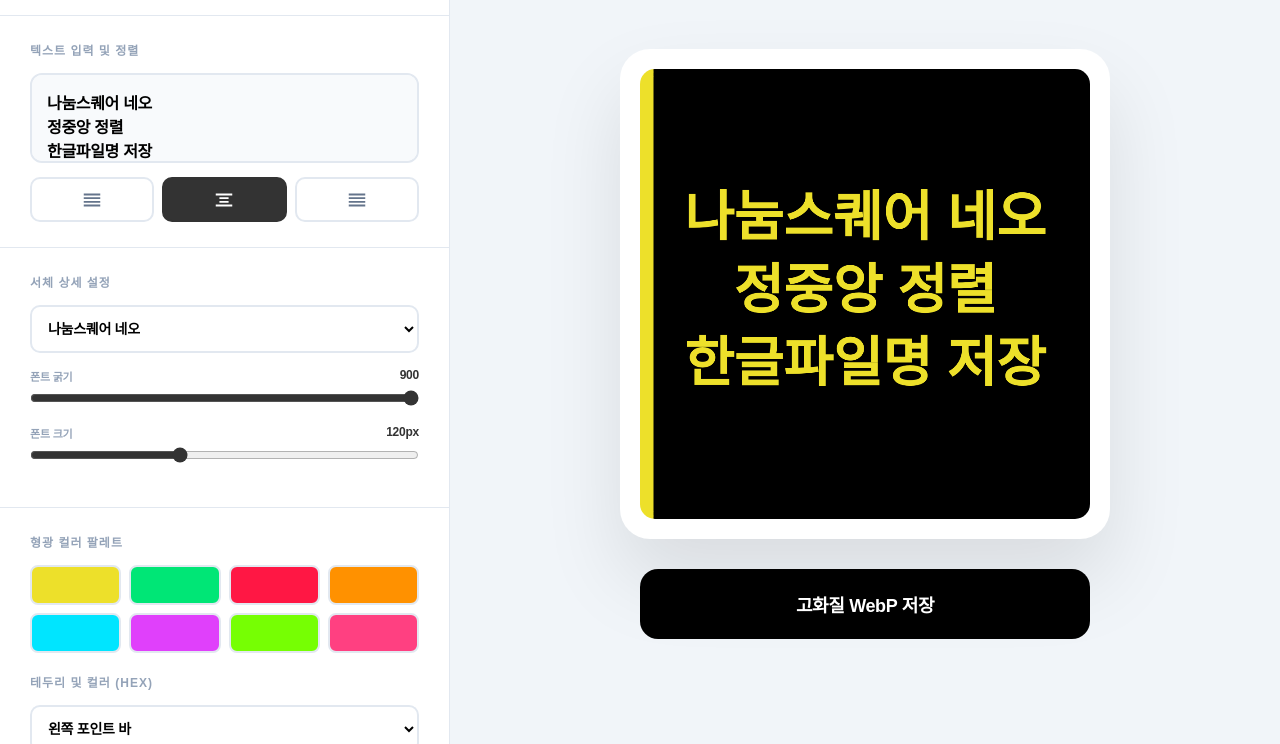
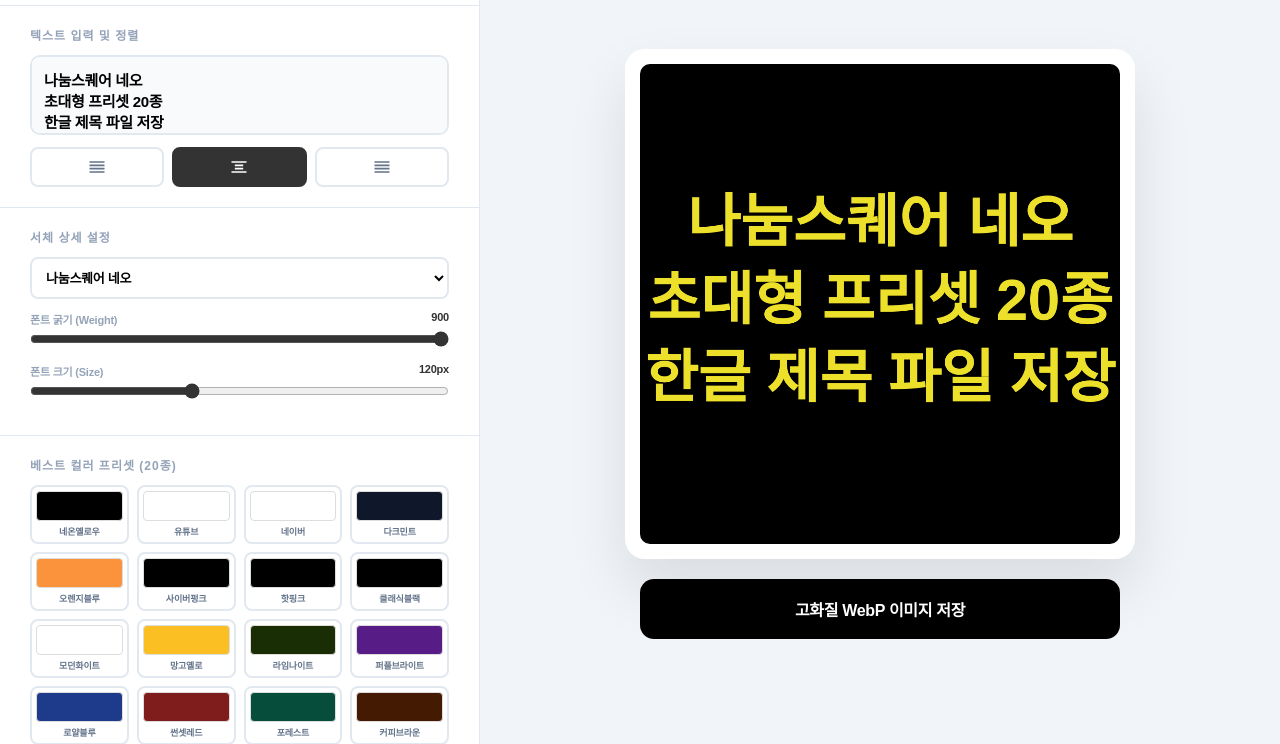
Before and after one commit to 304-crypto/sum2, a plain HTML site: page index.html in a window 1280 px wide. Shown: the part 56-800 px from the top of the page. Drawn offline with Linux system fonts and the light colour scheme; a web font is replaced by a local one.

Commit message:
Update index.html

```diff
--- a/index.html
+++ b/index.html
@@ -3,22 +3,29 @@
 <head>
     <meta charset="UTF-8">
     <meta name="viewport" content="width=device-width, initial-scale=1.0">
-    <title>Thumbnail Pro - Hangul SEO Edition</title>
+    <title>Thumbnail Master 9.0 - Mega Preset Edition</title>
 
-    <!-- 폰트 로드 -->
+    <!-- 폰트 로드: 나눔스퀘어 네오 & 프리텐다드 -->
     <link rel="stylesheet" type="text/css" href="https://hangeul.pstatic.net/hangeul_static/webfont/NanumSquareNeo/NanumSquareNeo.css">
     <link rel="stylesheet" as="style" crossorigin href="https://cdn.jsdelivr.net/gh/orioncactus/pretendard@v1.3.9/dist/web/static/pretendard.min.css" />
-    <link href="https://fonts.googleapis.com/css2?family=Black+Han+Sans&family=Do+Hyeon&family=Jua&family=Bagel+Fat+One&display=swap" rel="stylesheet">
 
+    <!-- 신규 및 기존 디자인 폰트 (눈누 CDN) -->
     <style>
+        @font-face { font-family: 'PyeongChangPeace-Bold'; src: url('https://fastly.jsdelivr.net/gh/projectnoonnu/noonfonts_2206-02@1.0/PyeongChangPeace-Bold.woff2') format('woff2'); }
+        @font-face { font-family: 'ChosunGu'; src: url('https://fastly.jsdelivr.net/gh/projectnoonnu/noonfonts_20-04@1.0/ChosunGu.woff') format('woff'); }
+        @font-face { font-family: 'KOTRA_HOPE'; src: url('https://fastly.jsdelivr.net/gh/projectnoonnu/noonfonts_20-10-21@1.0/KOTRA_HOPE.woff') format('woff'); }
+        @font-face { font-family: 'Hahmlet-Bold'; src: url('https://fastly.jsdelivr.net/gh/projectnoonnu/noonfonts_2110@1.0/Hahmlet-Bold.woff2') format('woff2'); }
+        @font-face { font-family: 'Galmuri11'; src: url('https://fastly.jsdelivr.net/gh/projectnoonnu/noonfonts_2207-01@1.1/Galmuri11.woff2') format('woff2'); }
         @font-face { font-family: 'TmonMonsori'; src: url('https://fastly.jsdelivr.net/gh/projectnoonnu/noonfonts_two@1.0/TmonMonsori.woff') format('woff'); }
         @font-face { font-family: 'GmarketSansBold'; src: url('https://fastly.jsdelivr.net/gh/projectnoonnu/noonfonts_2001@1.1/GmarketSansBold.woff') format('woff'); }
         @font-face { font-family: 'Esamanru'; src: url('https://fastly.jsdelivr.net/gh/projectnoonnu/noonfonts_20-04@2.1/EsamanruBold.woff') format('woff'); }
+    </style>
 
+    <style>
         :root {
             --bg-main: #f1f5f9;
             --sidebar-bg: #ffffff;
-            --accent: #ede02a;
+            --accent: #3b82f6;
             --border: #e2e8f0;
         }
 
@@ -26,59 +33,59 @@
         body { background-color: var(--bg-main); display: flex; height: 100vh; overflow: hidden; }
 
         /* 사이드바 */
-        .sidebar { width: 450px; background: var(--sidebar-bg); border-right: 1px solid var(--border); display: flex; flex-direction: column; height: 100%; overflow-y: auto; }
-        .sidebar-header { padding: 25px 30px; border-bottom: 1px solid var(--border); }
+        .sidebar { width: 480px; background: var(--sidebar-bg); border-right: 1px solid var(--border); display: flex; flex-direction: column; height: 100%; overflow-y: auto; }
+        .sidebar-header { padding: 20px 30px; border-bottom: 1px solid var(--border); background: #fff; position: sticky; top: 0; z-index: 10; }
         .sidebar-header h1 { font-size: 18px; font-weight: 900; color: #333; }
 
-        .config-section { padding: 25px 30px; border-bottom: 1px solid var(--border); }
-        .config-title { font-size: 12px; font-weight: 800; color: #94a3b8; margin-bottom: 15px; text-transform: uppercase; letter-spacing: 1px; }
+        .config-section { padding: 20px 30px; border-bottom: 1px solid var(--border); }
+        .config-title { font-size: 12px; font-weight: 800; color: #94a3b8; margin-bottom: 12px; text-transform: uppercase; letter-spacing: 1px; }
 
-        textarea { width: 100%; padding: 15px; border: 2px solid var(--border); border-radius: 12px; font-size: 16px; font-weight: 700; resize: none; min-height: 90px; background: #f8fafc; }
+        textarea { width: 100%; padding: 12px; border: 2px solid var(--border); border-radius: 10px; font-size: 15px; font-weight: 700; resize: none; min-height: 80px; background: #f8fafc; }
 
         /* 정렬 아이콘 버튼 */
-        .align-group { display: flex; gap: 8px; margin-top: 10px; }
-        .align-btn { flex: 1; height: 45px; border: 2px solid var(--border); border-radius: 10px; background: #fff; cursor: pointer; display: flex; align-items: center; justify-content: center; }
-        .align-btn svg { width: 22px; height: 22px; fill: #64748b; }
+        .align-group { display: flex; gap: 8px; margin-top: 8px; }
+        .align-btn { flex: 1; height: 40px; border: 2px solid var(--border); border-radius: 8px; background: #fff; cursor: pointer; display: flex; align-items: center; justify-content: center; transition: 0.2s; }
+        .align-btn svg { width: 20px; height: 20px; fill: #64748b; }
         .align-btn.active { background: #333; border-color: #333; }
         .align-btn.active svg { fill: #fff; }
 
-        .select, .hex-input { width: 100%; height: 48px; padding: 0 12px; border: 2px solid var(--border); border-radius: 10px; font-size: 14px; font-weight: 700; background: #fff; }
+        .select, .hex-input { width: 100%; height: 42px; padding: 0 10px; border: 2px solid var(--border); border-radius: 8px; font-size: 13px; font-weight: 700; background: #fff; }
 
-        /* 형광 팔레트 */
-        .neon-palette { display: grid; grid-template-columns: repeat(4, 1fr); gap: 8px; margin-bottom: 20px; }
-        .neon-btn { height: 40px; border-radius: 8px; border: 2px solid var(--border); cursor: pointer; }
+        /* 프리셋 20개 그리드 */
+        .preset-grid { display: grid; grid-template-columns: repeat(4, 1fr); gap: 8px; }
+        .preset-card { border: 2px solid var(--border); border-radius: 8px; padding: 4px; cursor: pointer; text-align: center; transition: 0.2s; }
+        .preset-card:hover { border-color: #333; transform: scale(1.05); }
+        .preset-box { width: 100%; height: 30px; border-radius: 4px; margin-bottom: 4px; }
+        .preset-label { font-size: 9px; font-weight: 800; color: #64748b; white-space: nowrap; overflow: hidden; }
 
         /* 메인 영역 */
-        .main-content { flex: 1; display: flex; flex-direction: column; align-items: center; padding: 40px; justify-content: center; }
-        .preview-wrap { background: #fff; padding: 20px; border-radius: 30px; box-shadow: 0 40px 80px rgba(0,0,0,0.1); }
-        canvas { width: 450px; height: 450px; border-radius: 15px; display: block; }
+        .main-content { flex: 1; display: flex; flex-direction: column; align-items: center; padding: 20px; justify-content: center; }
+        .preview-wrap { background: #fff; padding: 15px; border-radius: 20px; box-shadow: 0 30px 60px rgba(0,0,0,0.1); }
+        canvas { width: 480px; height: 480px; border-radius: 10px; display: block; }
 
-        .btn-download { width: 100%; max-width: 450px; margin-top: 30px; padding: 22px; background: #000; color: #fff; border: none; border-radius: 18px; font-size: 18px; font-weight: 900; cursor: pointer; }
+        .btn-download { width: 100%; max-width: 480px; margin-top: 20px; padding: 18px; background: #000; color: #fff; border: none; border-radius: 14px; font-size: 16px; font-weight: 900; cursor: pointer; transition: 0.3s; }
+        .btn-download:hover { background: #333; transform: translateY(-3px); }
 
-        .range-wrap { margin-bottom: 15px; }
-        .range-header { display: flex; justify-content: space-between; margin-bottom: 6px; font-size: 11px; font-weight: 800; color: #94a3b8; }
-        .range-val { color: #333; font-size: 12px; }
+        .range-wrap { margin-bottom: 12px; }
+        .range-header { display: flex; justify-content: space-between; margin-bottom: 4px; font-size: 11px; font-weight: 800; color: #94a3b8; }
+        .range-val { color: #333; }
         input[type="range"] { width: 100%; accent-color: #333; cursor: pointer; }
 
-        .color-group { display: flex; gap: 8px; align-items: center; margin-bottom: 12px; }
-        .color-input { width: 48px; height: 48px; padding: 3px; border: 2px solid var(--border); border-radius: 10px; cursor: pointer; }
-
-        .preset-grid { display: grid; grid-template-columns: repeat(3, 1fr); gap: 10px; }
-        .preset-card { border: 2px solid var(--border); border-radius: 10px; padding: 6px; cursor: pointer; text-align: center; }
-        .preset-box { width: 100%; height: 35px; border-radius: 6px; margin-bottom: 5px; }
+        .color-group { display: flex; gap: 8px; align-items: center; margin-bottom: 8px; }
+        .color-input { width: 40px; height: 40px; padding: 2px; border: 2px solid var(--border); border-radius: 8px; cursor: pointer; }
     </style>
 </head>
 <body>
 
 <aside class="sidebar">
     <div class="sidebar-header">
-        <h1>Thumbnail Maker 7.0</h1>
+        <h1>Thumbnail Master 9.0</h1>
     </div>
 
     <!-- 1. 텍스트 설정 -->
     <div class="config-section">
         <div class="config-title">텍스트 입력 및 정렬</div>
-        <textarea id="text-input">나눔스퀘어 네오&#10;정중앙 정렬&#10;한글파일명 저장</textarea>
+        <textarea id="text-input">나눔스퀘어 네오&#10;초대형 프리셋 20종&#10;한글 제목 파일 저장</textarea>
         <div class="align-group">
             <button class="align-btn" data-align="left"><svg viewBox="0 0 24 24"><path d="M3 15h18v-2H3v2zm0 4h18v-2H3v2zm0-8h18V9H3v2zm0-6v2h18V5H3z"/></svg></button>
             <button class="align-btn active" data-align="center"><svg viewBox="0 0 24 24"><path d="M7 15h10v-2H7v2zm-4 4h18v-2H3v2zm4-8h10V9H7v2zm-4-6v2h18V5H3z"/></svg></button>
@@ -86,62 +93,54 @@
         </div>
     </div>
 
-    <!-- 2. 폰트 및 굵기 -->
+    <!-- 2. 폰트 설정 (5개 추가됨) -->
     <div class="config-section">
         <div class="config-title">서체 상세 설정</div>
-        <select id="font-family" class="select" style="margin-bottom:15px;">
-            <option value="NanumSquareNeo" selected>나눔스퀘어 네오</option>
-            <option value="Pretendard">프리텐다드</option>
-            <option value="TmonMonsori">티몬 몬소리</option>
-            <option value="GmarketSansBold">G마켓 산스</option>
-            <option value="Esamanru">이사만루</option>
+        <select id="font-family" class="select" style="margin-bottom:12px;">
+            <optgroup label="추천 고딕">
+                <option value="NanumSquareNeo" selected>나눔스퀘어 네오</option>
+                <option value="Pretendard">프리텐다드</option>
+                <option value="ChosunGu">조선견고딕 (NEW)</option>
+                <option value="PyeongChangPeace-Bold">평창평화체 (NEW)</option>
+            </optgroup>
+            <optgroup label="디자인/감성">
+                <option value="KOTRA_HOPE">코트라 희망체 (NEW)</option>
+                <option value="Hahmlet-Bold">함렛 세리프 (NEW)</option>
+                <option value="Galmuri11">갈무리11 도트 (NEW)</option>
+                <option value="TmonMonsori">티몬 몬소리</option>
+                <option value="Bagel Fat One">베이글 팻</option>
+                <option value="Esamanru">이사만루</option>
+            </optgroup>
         </select>
         <div class="range-wrap">
-            <div class="range-header"><span>폰트 굵기</span><span class="range-val" id="fw-val">900</span></div>
+            <div class="range-header"><span>폰트 굵기 (Weight)</span><span class="range-val" id="fw-val">900</span></div>
             <input type="range" id="font-weight" min="100" max="900" step="100" value="900">
         </div>
         <div class="range-wrap">
-            <div class="range-header"><span>폰트 크기</span><span class="range-val" id="fs-val">120px</span></div>
+            <div class="range-header"><span>폰트 크기 (Size)</span><span class="range-val" id="fs-val">120px</span></div>
             <input type="range" id="font-size" min="40" max="250" value="120">
         </div>
     </div>
 
-    <!-- 3. 컬러 설정 -->
+    <!-- 3. 컬러 프리셋 (20개) -->
     <div class="config-section">
-        <div class="config-title">형광 컬러 팔레트</div>
-        <div class="neon-palette">
-            <button class="neon-btn" style="background:#ede02a;" data-color="#ede02a"></button>
-            <button class="neon-btn" style="background:#00e676;" data-color="#00e676"></button>
-            <button class="neon-btn" style="background:#ff1744;" data-color="#ff1744"></button>
-            <button class="neon-btn" style="background:#ff9100;" data-color="#ff9100"></button>
-            <button class="neon-btn" style="background:#00e5ff;" data-color="#00e5ff"></button>
-            <button class="neon-btn" style="background:#e040fb;" data-color="#e040fb"></button>
-            <button class="neon-btn" style="background:#76ff03;" data-color="#76ff03"></button>
-            <button class="neon-btn" style="background:#ff4081;" data-color="#ff4081"></button>
-        </div>
-        <div class="config-title">테두리 및 컬러 (HEX)</div>
-        <select id="border-mode" class="select" style="margin-bottom:15px;">
-            <option value="none">테두리 없음</option>
-            <option value="all">4면 전체 테두리</option>
-            <option value="left" selected>왼쪽 포인트 바</option>
-            <option value="top">상단 포인트 바</option>
-        </select>
+        <div class="config-title">베스트 컬러 프리셋 (20종)</div>
+        <div class="preset-grid" id="preset-grid"></div>
+    </div>
+
+    <!-- 4. 커스텀 컬러 -->
+    <div class="config-section">
+        <div class="config-title">직접 색상 지정</div>
         <div class="color-group">
             <input type="color" id="bg-picker" class="color-input" value="#000000">
             <input type="text" id="bg-hex" class="hex-input" value="#000000">
-            <label>배경</label>
+            <label style="font-size:11px; font-weight:800;">배경</label>
         </div>
         <div class="color-group">
             <input type="color" id="text-picker" class="color-input" value="#ede02a">
             <input type="text" id="text-hex" class="hex-input" value="#ede02a">
-            <label>글자</label>
+            <label style="font-size:11px; font-weight:800;">글자</label>
         </div>
-    </div>
-
-    <!-- 4. 프리셋 -->
-    <div class="config-section">
-        <div class="config-title">추천 프리셋</div>
-        <div class="preset-grid" id="preset-grid"></div>
     </div>
 </aside>
 
@@ -149,20 +148,35 @@
     <div class="preview-wrap">
         <canvas id="preview-canvas" width="1000" height="1000"></canvas>
     </div>
-    <button class="btn-download" id="download-btn">고화질 WebP 저장</button>
+    <button class="btn-download" id="download-btn">고화질 WebP 이미지 저장</button>
 </main>
 
 <script>
     const canvas = document.getElementById('preview-canvas');
     const ctx = canvas.getContext('2d');
 
+    // 눈에 띄는 프리셋 20종
     const presets = [
-        { name: '네온', bg: '#000000', text: '#ede02a' },
-        { name: '네이버', bg: '#ffffff', text: '#00d179' },
-        { name: '유튜브', bg: '#ffffff', text: '#ff0000' },
-        { name: '다크', bg: '#1e293b', text: '#ffffff' },
-        { name: '사이버', bg: '#000000', text: '#00f2ff' },
-        { name: '오렌지', bg: '#ff9500', text: '#ffffff' }
+        { n: '네온옐로우', bg: '#000000', tx: '#ede02a' },
+        { n: '유튜브', bg: '#ffffff', tx: '#ff0000' },
+        { n: '네이버', bg: '#ffffff', tx: '#00d179' },
+        { n: '다크민트', bg: '#0f172a', tx: '#2dd4bf' },
+        { n: '오렌지블루', bg: '#fb923c', tx: '#eff6ff' },
+        { n: '사이버펑크', bg: '#000000', tx: '#00f2ff' },
+        { n: '핫핑크', bg: '#000000', tx: '#ff007f' },
+        { n: '클래식블랙', bg: '#000000', tx: '#ffffff' },
+        { n: '모던화이트', bg: '#ffffff', tx: '#000000' },
+        { n: '망고옐로', bg: '#fbbf24', tx: '#000000' },
+        { n: '라임나이트', bg: '#1a2e05', tx: '#bef264' },
+        { n: '퍼플브라이트', bg: '#581c87', tx: '#f5d0fe' },
+        { n: '로얄블루', bg: '#1e3a8a', tx: '#ffffff' },
+        { n: '썬셋레드', bg: '#7f1d1d', tx: '#fecaca' },
+        { n: '포레스트', bg: '#064e3b', tx: '#a7f3d0' },
+        { n: '커피브라운', bg: '#451a03', tx: '#fed7aa' },
+        { n: '스카이블루', bg: '#0c4a6e', tx: '#bae6fd' },
+        { n: '럭셔리골드', bg: '#1c1917', tx: '#fbbf24' },
+        { n: '캔디팝', bg: '#fdf2f8', tx: '#db2777' },
+        { n: '시크그레이', bg: '#334155', tx: '#f1f5f9' }
     ];
 
     let currentAlign = 'center';
@@ -172,7 +186,6 @@
         font: document.getElementById('font-family'),
         weight: document.getElementById('font-weight'),
         size: document.getElementById('font-size'),
-        mode: document.getElementById('border-mode'),
         bgP: document.getElementById('bg-picker'), bgH: document.getElementById('bg-hex'),
         txP: document.getElementById('text-picker'), txH: document.getElementById('text-hex'),
     };
@@ -181,14 +194,9 @@
     presets.forEach(p => {
         const div = document.createElement('div');
         div.className = 'preset-card';
-        div.innerHTML = `<div class="preset-box" style="background:${p.bg}; border:1px solid #ddd;"></div><div style="font-size:10px;">${p.name}</div>`;
-        div.onclick = () => { updateColors(p.bg, p.text); draw(); };
+        div.innerHTML = `<div class="preset-box" style="background:${p.bg}; border:1px solid #ddd;"></div><div class="preset-label">${p.n}</div>`;
+        div.onclick = () => { updateColors(p.bg, p.tx); draw(); };
         document.getElementById('preset-grid').appendChild(div);
-    });
-
-    // 형광 버튼
-    document.querySelectorAll('.neon-btn').forEach(btn => {
-        btn.onclick = () => { updateColors(el.bgH.value, btn.dataset.color); draw(); };
     });
 
     function updateColors(bg, tx) {
@@ -217,24 +225,16 @@
         const lines = el.text.value.split('\n');
         const fs = parseInt(el.size.value);
         const fw = el.weight.value;
-        const mode = el.mode.value;
+        const fontName = el.font.value;
 
         document.getElementById('fs-val').innerText = fs + 'px';
         document.getElementById('fw-val').innerText = fw;
 
-        // 배경
         ctx.fillStyle = el.bgH.value;
         ctx.fillRect(0, 0, canvas.width, canvas.height);
 
-        // 포인트/테두리
         ctx.fillStyle = el.txH.value;
-        if (mode === 'all') { ctx.strokeStyle = el.txH.value; ctx.lineWidth = 50; ctx.strokeRect(0, 0, canvas.width, canvas.height); }
-        else if (mode === 'left') { ctx.fillRect(0, 0, 30, canvas.height); }
-        else if (mode === 'top') { ctx.fillRect(0, 0, canvas.width, 30); }
-
-        // 텍스트 (정중앙 정렬)
-        ctx.fillStyle = el.txH.value;
-        ctx.font = `${fw} ${fs}px "${el.font.value}", sans-serif`;
+        ctx.font = `${fw} ${fs}px "${fontName}", sans-serif`;
         ctx.textBaseline = 'middle';
 
         let x = canvas.width / 2;
@@ -251,23 +251,28 @@
         });
     }
 
-    // 파일명 생성 및 다운로드 (핵심 업데이트)
+    // 다운로드 및 파일명 생성 (모든 줄 포함)
     document.getElementById('download-btn').onclick = function() {
-        const rawText = el.text.value.split('\n')[0]; // 첫 줄 텍스트 추출
-        // 특수문자 제거, 공백은 _로 변환 (파일명 안전 규칙)
-        let safeName = rawText.replace(/[^\w\sㄱ-ㅎㅏ-ㅣ가-힣]/gi, '').trim().replace(/\s+/g, '_');
+        const rawText = el.text.value;
+        let safeName = rawText.replace(/\n/g, '_')
+                              .replace(/[^\w\sㄱ-ㅎㅏ-ㅣ가-힣]/gi, '')
+                              .trim()
+                              .replace(/\s+/g, '_')
+                              .replace(/__+/g, '_');
+
         if (!safeName) safeName = 'thumbnail';
+        if (safeName.length > 100) safeName = safeName.substring(0, 100);
 
-        const dataUrl = canvas.toDataURL('image/webp', 0.85); // 용량 효율을 위한 0.85 설정
+        const dataUrl = canvas.toDataURL('image/webp', 0.85);
         const link = document.createElement('a');
         link.href = dataUrl;
-        link.download = `${safeName}.webp`; // 한글 파일명 지정
+        link.download = `${safeName}.webp`;
         document.body.appendChild(link);
         link.click();
         document.body.removeChild(link);
     };
 
-    [el.text, el.font, el.weight, el.size, el.mode].forEach(input => input.oninput = draw);
+    [el.text, el.font, el.weight, el.size].forEach(input => input.oninput = draw);
     document.fonts.ready.then(draw);
 </script>
 
```
